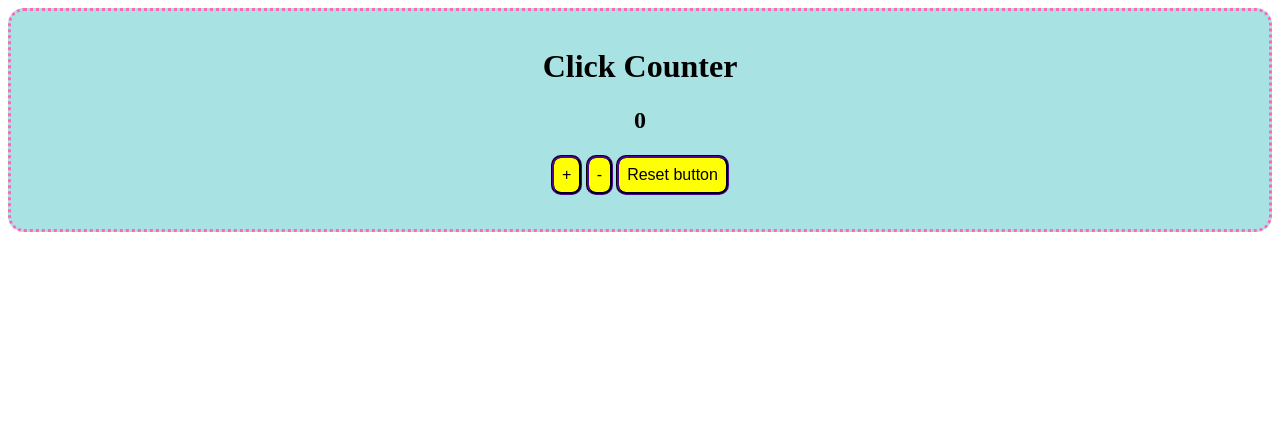
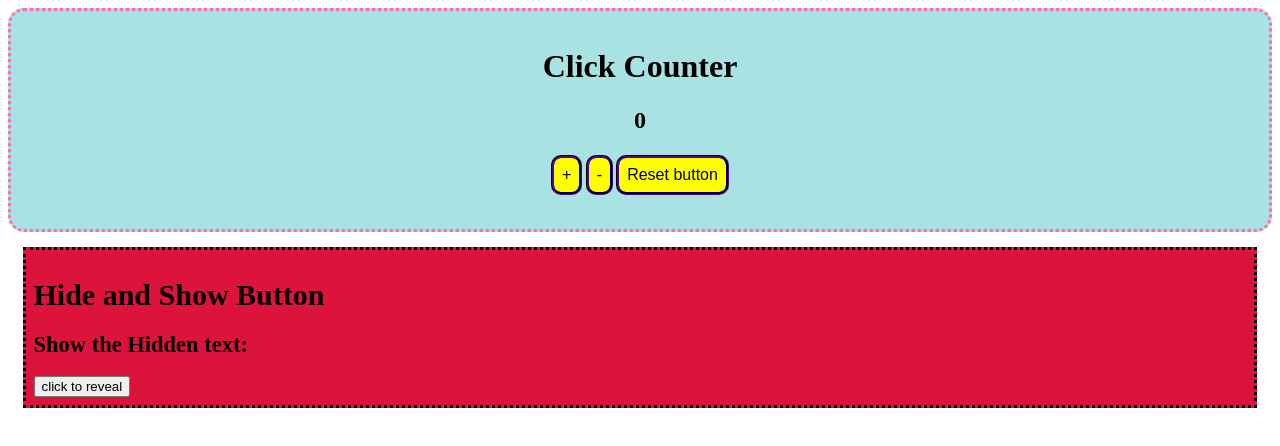
Before and after one commit to TheNimum/LearningVue00000001, a Vue app: page / in a window 1280 px wide. Shown: the top 446 px of the page. Built offline with nearby package versions, Linux system fonts and the light colour scheme.

Commit message:
added Hide and show button

```diff
--- a/src/components/HelloWorld.vue
+++ b/src/components/HelloWorld.vue
@@ -1,10 +1,9 @@
 <template>
   <div class="hello">
 
-
+     <!-- en räknare som plus, minus och reset knapp  -->
     <div class="btn-counter">
       <h1> Click Counter </h1>
-
     <h2> {{ i }} </h2>
     <button class="btn increase"
      v-show="showButton"
@@ -14,9 +13,21 @@
      v-show="showButton"
      v-on:click="decrease">
      - </button>
-    <button class="btn reset" v-show="resetCountButton" v-on:click="resetButton">
+    <button class="btn reset"
+    v-show="resetCountButton"
+    v-on:click="resetButton">
       Reset button</button>
+    </div>
 
+
+      <!-- här vill jag göra en knapp som gör saker onsynlig eller synlig -->
+    <div class="HideAndShow">
+      <h1>Hide and Show Button</h1>
+      <h2> Show the Hidden text: <span class="hiddenText" v-show="visible"> {{secretText}}</span> </h2>
+      <button class="showAndHide"
+      v-show="nowYouSee"
+      v-on:click="revealButton">
+        click to reveal </button>
     </div>
 
 
@@ -32,24 +43,24 @@ export default {
     showButton: true,
     ShowText: true,
     resetCountButton: true,
+    nowYouSee: true,
+    visible: false,
+    secretText: 'You found me!',
     i: 0,
   }),
   methods: {
+    revealButton(){
 
+      this.visible = !this.visible;
+    },
     resetButton() {
       this.i = 0;
-
     },
-
     increase() {
-
     this.i++
-
     },
-
     decrease() {
     this.i--
-
     },
   },
 }
@@ -57,7 +68,15 @@ export default {
 
 <!-- Add "scoped" attribute to limit CSS to this component only -->
 <style scoped>
+.HideAndShow{
+  font-size: 15px;
+  border: maroon;
+  padding: 0.5em;
+  margin: 1em;
+  border:dotted black;
+  background: crimson;
 
+}
 .btn-counter{
 
   background-color: rgb(168, 226, 226);
```
